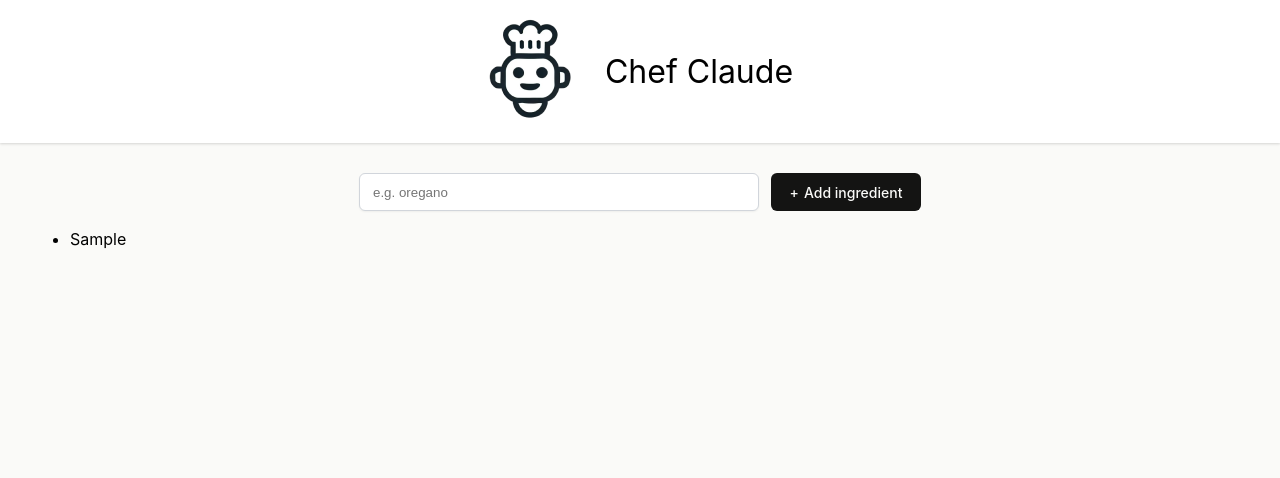
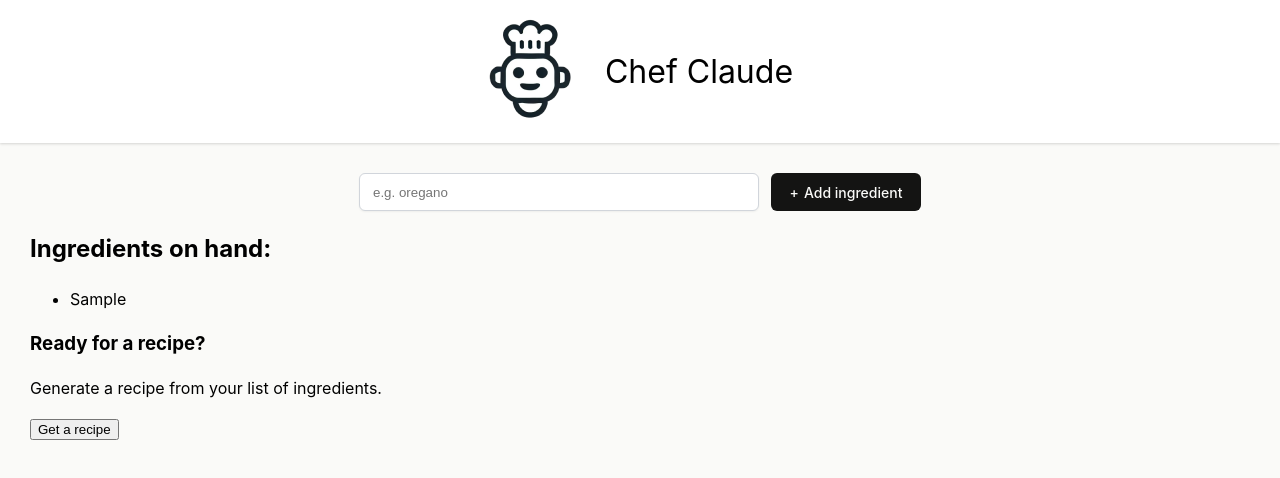
Before and after one commit to justberatt/chefClaude, a React (Vite) app in the folder chef-claude/: page / in a window 1280 px wide. Both pictures are taken after typing "Sample" into the empty fields and a click on the button "Add ingredient". Shown: the top 478 px of the page. Built offline with nearby package versions, Linux system fonts and the light colour scheme.

Commit message:
rendering the list of ingredients and the 'get a recipe'-button based on the codition that there are ingredients added by the user, if not, then the title of the list and the button will not show on the screen

```diff
--- a/chef-claude/src/components/Main.jsx
+++ b/chef-claude/src/components/Main.jsx
@@ -23,9 +23,20 @@
                 />
                 <button>Add ingredient</button>
             </form>
-            <ul>
-                {ingredientsList}
-            </ul>
+            {
+                ingredients.length > 0 &&
+                <section>
+                    <h2>Ingredients on hand:</h2>
+                    <ul className="ingredients-list" aria-live="polite">{ingredientsList}</ul>
+                    <div className="get-recipe-container">
+                        <div>
+                            <h3>Ready for a recipe?</h3>
+                            <p>Generate a recipe from your list of ingredients.</p>
+                        </div>
+                        <button>Get a recipe</button>
+                    </div>
+                </section>
+            }
         </main>
     )
 }
```
